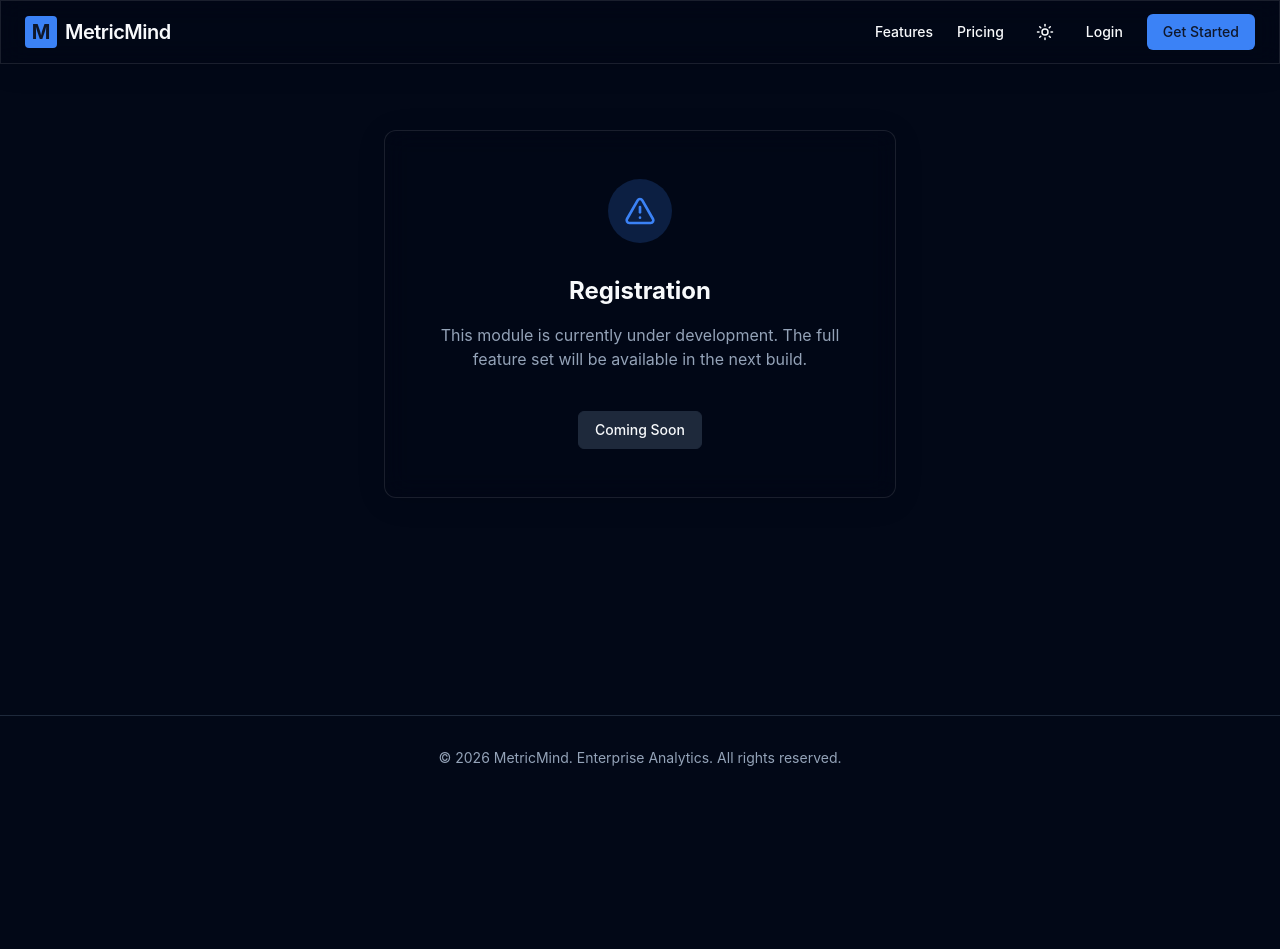
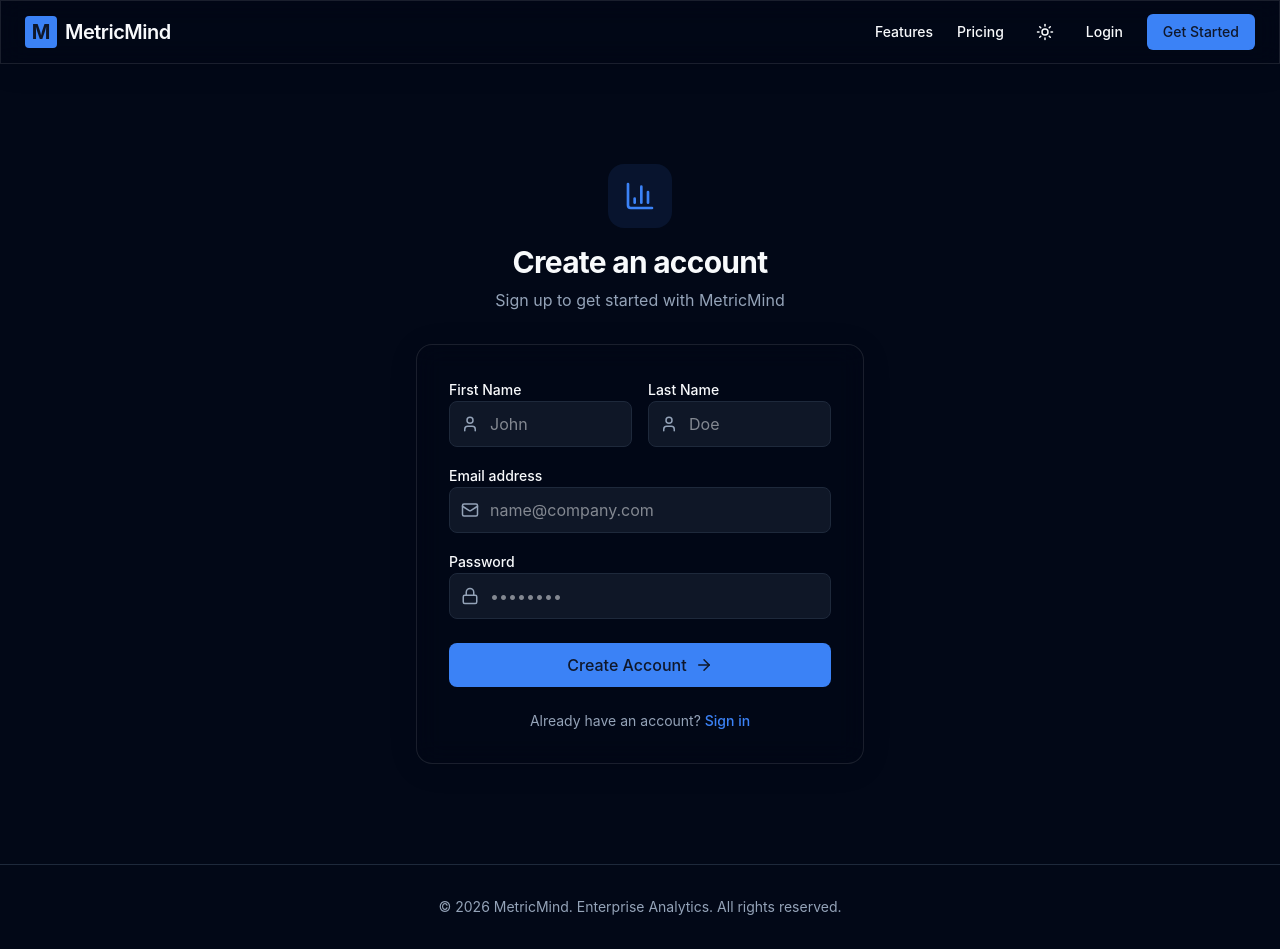
Before and after one commit to Sant7124/MetricMind, a React (Vite) app in the folder frontend/: page /register in a window 1280 px wide. Before the commit the page ends 800 px from the top, so only its background shows below. Built offline with nearby package versions, Linux system fonts and the light colour scheme; no server answers.

Commit message:
fix: Resolve frontend authentication flow and routing

```diff
--- a/frontend/src/App.tsx
+++ b/frontend/src/App.tsx
@@ -3,6 +3,7 @@ import { MainLayout } from "./layouts/MainLayout";
 import { DashboardLayout } from "./layouts/DashboardLayout";
 import { Landing } from "./pages/Landing";
 import { Login } from "./pages/Login";
+import { Register } from "./pages/Register";
 import { Placeholder } from "./pages/Placeholder";
 import { useAuth } from "./contexts/AuthContext";
 
@@ -38,7 +39,7 @@ function App() {
           <Route element={<MainLayout />}>
             <Route path="/" element={<Landing />} />
             <Route path="/login" element={<Login />} />
-            <Route path="/register" element={<Placeholder title="Registration" />} />
+            <Route path="/register" element={<Register />} />
           </Route>
 
           {/* Protected Dashboard Routes */}
--- a/frontend/src/pages/Dashboard/Chat.tsx
+++ b/frontend/src/pages/Dashboard/Chat.tsx
@@ -138,12 +138,13 @@ export function Chat() {
                 </div>
               )}
               <div className={`max-w-[80%] rounded-2xl p-4 ${msg.role === 'user' ? 'bg-primary text-primary-foreground' : 'bg-secondary/50 text-foreground border border-border'}`}>
-                <ReactMarkdown
-                  components={{ code: ChartRenderer }}
-                  className="prose prose-sm dark:prose-invert max-w-none"
-                >
-                  {msg.content}
-                </ReactMarkdown>
+                <div className="prose prose-sm dark:prose-invert max-w-none">
+                  <ReactMarkdown
+                    components={{ code: ChartRenderer }}
+                  >
+                    {msg.content}
+                  </ReactMarkdown>
+                </div>
               </div>
               {msg.role === 'user' && (
                 <div className="w-8 h-8 rounded-full bg-secondary text-secondary-foreground flex items-center justify-center shrink-0 mt-1">
--- a/frontend/src/pages/Dashboard/ReportCenter.tsx
+++ b/frontend/src/pages/Dashboard/ReportCenter.tsx
@@ -27,7 +27,10 @@ export function ReportCenter() {
             <h3 className="font-semibold mb-1">{report.name}</h3>
             <p className="text-xs text-muted-foreground mb-4">Generated: {report.date}</p>
             <div className="flex gap-2 opacity-0 group-hover:opacity-100 transition-opacity">
-              <button className="flex-1 flex items-center justify-center gap-1 py-1.5 bg-secondary hover:bg-secondary/80 rounded text-xs font-medium">
+              <button
+                onClick={() => window.open(`http://localhost:8001/api/v1/export/csv?report_type=${encodeURIComponent(report.name)}`, '_blank')}
+                className="flex-1 flex items-center justify-center gap-1 py-1.5 bg-secondary hover:bg-secondary/80 rounded text-xs font-medium"
+              >
                 <Download size={14} /> {report.type}
               </button>
               <button className="p-1.5 bg-secondary hover:bg-secondary/80 rounded text-muted-foreground hover:text-foreground">
--- a/frontend/src/pages/Login.tsx
+++ b/frontend/src/pages/Login.tsx
@@ -2,19 +2,42 @@ import { useState } from "react";
 import { useNavigate } from "react-router-dom";
 import { useAuth } from "../contexts/AuthContext";
 import { motion } from "framer-motion";
-import { ArrowRight, Lock, Mail } from "lucide-react";
+import { ArrowRight, Lock, Mail, Loader2 } from "lucide-react";
+import api from "../services/api";
 
 export function Login() {
   const [email, setEmail] = useState("admin@metricmind.com");
   const [password, setPassword] = useState("password");
+  const [error, setError] = useState("");
+  const [isLoading, setIsLoading] = useState(false);
   const { login } = useAuth();
   const navigate = useNavigate();
 
-  const handleLogin = (e: React.FormEvent) => {
+  const handleLogin = async (e: React.FormEvent) => {
     e.preventDefault();
-    // Simulate login for this build
-    login("stub_jwt_token");
-    navigate("/dashboard");
+    setError("");
+    setIsLoading(true);
+    try {
+      // OAuth2 password flow requires form-encoded body
+      const formData = new URLSearchParams();
+      formData.append("username", email);
+      formData.append("password", password);
+
+      const response = await api.post("/auth/login", formData, {
+        headers: { "Content-Type": "application/x-www-form-urlencoded" }
+      });
+
+      if (response.data?.data?.access_token) {
+        login(response.data.data.access_token, response.data.data.user);
+        navigate("/dashboard");
+      } else {
+        setError("Login failed. Please try again.");
+      }
+    } catch (err: any) {
+      setError(err.response?.data?.detail || "Invalid email or password.");
+    } finally {
+      setIsLoading(false);
+    }
   };
 
   return (
@@ -35,6 +58,11 @@ export function Login() {
           <p className="text-muted-foreground mt-2">Sign in to your MetricMind workspace</p>
         </div>
 
+        {error && (
+          <div className="mb-4 p-3 rounded-lg bg-destructive/10 border border-destructive/20 text-destructive text-sm">
+            {error}
+          </div>
+        )}
         <form onSubmit={handleLogin} className="space-y-4">
           <div>
             <label className="block text-sm font-medium mb-1">Email</label>
@@ -67,8 +95,8 @@ export function Login() {
             </div>
           </div>
 
-          <button type="submit" className="w-full py-3 bg-primary text-primary-foreground font-semibold rounded-lg hover:bg-primary/90 transition-all flex items-center justify-center gap-2 mt-6">
-            Sign In <ArrowRight size={18} />
+          <button type="submit" disabled={isLoading} className="w-full py-3 bg-primary text-primary-foreground font-semibold rounded-lg hover:bg-primary/90 transition-all flex items-center justify-center gap-2 mt-6 disabled:opacity-50">
+            {isLoading ? <Loader2 size={18} className="animate-spin" /> : (<>Sign In <ArrowRight size={18} /></>)}
           </button>
         </form>
 
--- /dev/null
+++ b/frontend/src/pages/Register.tsx
@@ -0,0 +1,138 @@
+import { useState } from "react";
+import { Link, useNavigate } from "react-router-dom";
+import { BarChart3, Mail, Lock, User, ArrowRight, Loader2 } from "lucide-react";
+import api from "../services/api";
+
+export function Register() {
+  const [formData, setFormData] = useState({
+    first_name: "",
+    last_name: "",
+    email: "",
+    password: ""
+  });
+  const [error, setError] = useState("");
+  const [isLoading, setIsLoading] = useState(false);
+  const navigate = useNavigate();
+
+  const handleSubmit = async (e: React.FormEvent) => {
+    e.preventDefault();
+    setError("");
+    setIsLoading(true);
+
+    try {
+      await api.post("/auth/register", formData);
+      navigate("/login", { state: { message: "Registration successful. Please log in." } });
+    } catch (err: any) {
+      setError(err.response?.data?.message || err.response?.data?.detail || "Failed to register. Please try again.");
+    } finally {
+      setIsLoading(false);
+    }
+  };
+
+  return (
+    <div className="min-h-screen bg-background flex flex-col items-center justify-center p-4">
+      <div className="w-full max-w-md">
+        <div className="text-center mb-8">
+          <div className="inline-flex items-center justify-center w-16 h-16 rounded-2xl bg-primary/10 text-primary mb-4">
+            <BarChart3 size={32} />
+          </div>
+          <h1 className="text-3xl font-bold tracking-tight mb-2">Create an account</h1>
+          <p className="text-muted-foreground">Sign up to get started with MetricMind</p>
+        </div>
+
+        <div className="glass p-8 rounded-2xl border border-border shadow-xl">
+          {error && (
+            <div className="mb-6 p-4 rounded-lg bg-destructive/10 border border-destructive/20 text-destructive text-sm">
+              {error}
+            </div>
+          )}
+
+          <form onSubmit={handleSubmit} className="space-y-4">
+            <div className="grid grid-cols-2 gap-4">
+              <div className="space-y-2">
+                <label className="text-sm font-medium">First Name</label>
+                <div className="relative">
+                  <div className="absolute inset-y-0 left-0 pl-3 flex items-center pointer-events-none text-muted-foreground">
+                    <User size={18} />
+                  </div>
+                  <input
+                    type="text"
+                    required
+                    value={formData.first_name}
+                    onChange={e => setFormData(prev => ({ ...prev, first_name: e.target.value }))}
+                    className="w-full bg-secondary/50 border border-border rounded-lg pl-10 pr-4 py-2.5 focus:outline-none focus:ring-2 focus:ring-primary/50 transition-all"
+                    placeholder="John"
+                  />
+                </div>
+              </div>
+              <div className="space-y-2">
+                <label className="text-sm font-medium">Last Name</label>
+                <div className="relative">
+                  <div className="absolute inset-y-0 left-0 pl-3 flex items-center pointer-events-none text-muted-foreground">
+                    <User size={18} />
+                  </div>
+                  <input
+                    type="text"
+                    required
+                    value={formData.last_name}
+                    onChange={e => setFormData(prev => ({ ...prev, last_name: e.target.value }))}
+                    className="w-full bg-secondary/50 border border-border rounded-lg pl-10 pr-4 py-2.5 focus:outline-none focus:ring-2 focus:ring-primary/50 transition-all"
+                    placeholder="Doe"
+                  />
+                </div>
+              </div>
+            </div>
+
+            <div className="space-y-2">
+              <label className="text-sm font-medium">Email address</label>
+              <div className="relative">
+                <div className="absolute inset-y-0 left-0 pl-3 flex items-center pointer-events-none text-muted-foreground">
+                  <Mail size={18} />
+                </div>
+                <input
+                  type="email"
+                  required
+                  value={formData.email}
+                  onChange={e => setFormData(prev => ({ ...prev, email: e.target.value }))}
+                  className="w-full bg-secondary/50 border border-border rounded-lg pl-10 pr-4 py-2.5 focus:outline-none focus:ring-2 focus:ring-primary/50 transition-all"
+                  placeholder="name@company.com"
+                />
+              </div>
+            </div>
+
+            <div className="space-y-2">
+              <label className="text-sm font-medium">Password</label>
+              <div className="relative">
+                <div className="absolute inset-y-0 left-0 pl-3 flex items-center pointer-events-none text-muted-foreground">
+                  <Lock size={18} />
+                </div>
+                <input
+                  type="password"
+                  required
+                  value={formData.password}
+                  onChange={e => setFormData(prev => ({ ...prev, password: e.target.value }))}
+                  className="w-full bg-secondary/50 border border-border rounded-lg pl-10 pr-4 py-2.5 focus:outline-none focus:ring-2 focus:ring-primary/50 transition-all"
+                  placeholder="••••••••"
+                />
+              </div>
+            </div>
+
+            <button
+              type="submit"
+              disabled={isLoading}
+              className="w-full flex items-center justify-center gap-2 bg-primary text-primary-foreground py-2.5 rounded-lg font-medium hover:bg-primary/90 transition-all mt-6 disabled:opacity-50"
+            >
+              {isLoading ? <Loader2 size={18} className="animate-spin" /> : (
+                <>Create Account <ArrowRight size={18} /></>
+              )}
+            </button>
+          </form>
+
+          <div className="mt-6 text-center text-sm text-muted-foreground">
+            Already have an account? <Link to="/login" className="text-primary font-medium hover:underline">Sign in</Link>
+          </div>
+        </div>
+      </div>
+    </div>
+  );
+}
```
Also changed, not shown: frontend/src/contexts/AuthContext.tsx (+19 -24 lines).
